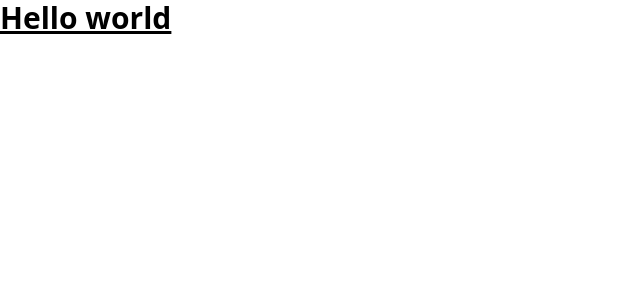
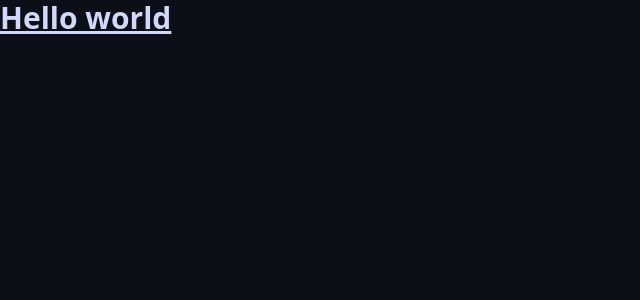
Before and after one commit to Clinton-dev/space-tourism-website, a React (Vite) app: page / in a window 1280 px wide. Shown: the top 300 px of the page, without its empty margins (0-640 px from the left). Built offline with nearby package versions, Linux system fonts and the light colour scheme.

Commit message:
Add default properties to body

```diff
--- a/src/index.css
+++ b/src/index.css
@@ -74,6 +74,10 @@ body {
   min-height: 100vh;
   text-rendering: optimizeSpeed;
   line-height: 1.5;
+  min-height: 100vh;
+  font-size: var(--fs-400);
+  color: hsl(var(--clr-light));
+  background-color: hsl(var(--clr-dark));
 }
 
 /* A elements that don't have a class get default styles */
@@ -125,11 +129,3 @@ select {
     white-space: nowrap;
     border: 0;
 }
-
-/* body {
-    font-family: 'Barlow Condensed', sans-serif;
-}
-
-h5 {
-    font-family: 'Bellefair', serif;
-} */
```
